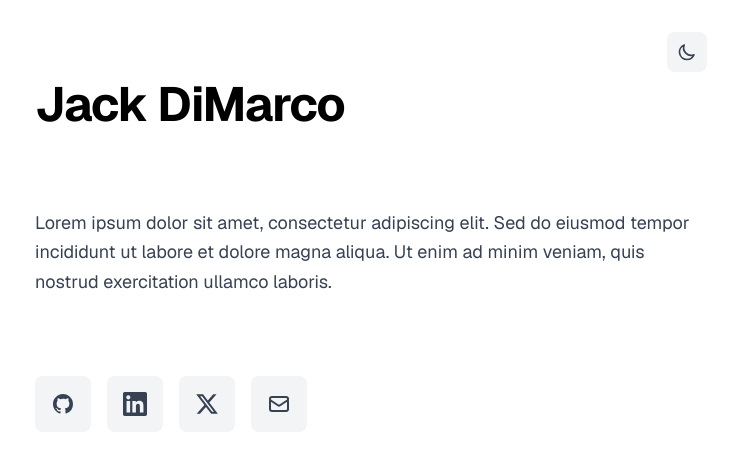
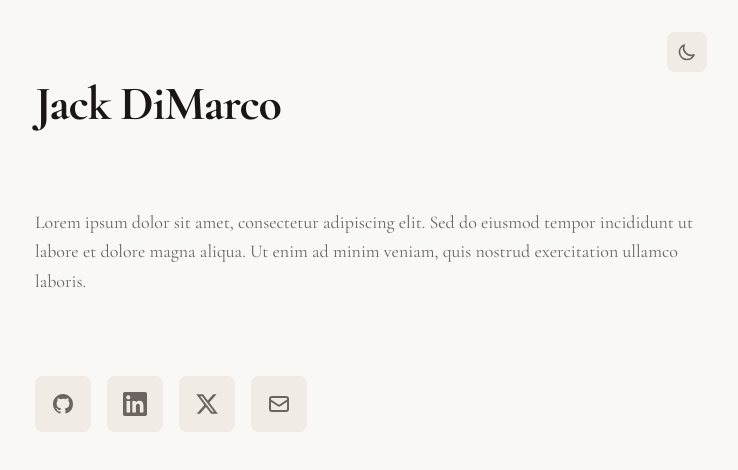
Before and after one commit to jackdimarco/site, a Next.js app: page / in a window 1280 px wide. Shown: the top 470 px of the page, without its empty margins (269-1007 px from the left). Built offline with nearby package versions, Linux system fonts and the light colour scheme.

Commit message:
style: update site theming

```diff
--- a/app/components/About.tsx
+++ b/app/components/About.tsx
@@ -3,7 +3,7 @@ import { siteConfig } from "@/config/site";
 export function About() {
   return (
     <section className="w-full max-w-2xl">
-      <p className="text-base md:text-lg text-gray-700 dark:text-gray-300 leading-relaxed">
+      <p className="text-base md:text-lg leading-relaxed" style={{ color: 'var(--color-muted-foreground)' }}>
         {siteConfig.bio}
       </p>
     </section>
--- a/app/components/Hero.tsx
+++ b/app/components/Hero.tsx
@@ -3,7 +3,7 @@ import { siteConfig } from "@/config/site";
 export function Hero() {
   return (
     <header className="w-full max-w-2xl">
-      <h1 className="text-4xl md:text-5xl font-bold tracking-tight text-black dark:text-white">
+      <h1 className="text-4xl md:text-5xl font-bold tracking-tight">
         {siteConfig.name}
       </h1>
     </header>
--- a/app/components/SocialLinks.tsx
+++ b/app/components/SocialLinks.tsx
@@ -1,3 +1,5 @@
+"use client";
+
 import { siteConfig } from "@/config/site";
 import {
   GitHubIcon,
@@ -48,7 +50,17 @@ export function SocialLinks() {
           href={link.url}
           target="_blank"
           rel="noopener noreferrer"
-          className="w-14 h-14 rounded-lg bg-gray-100 dark:bg-gray-800 hover:bg-gray-200 dark:hover:bg-gray-700 flex items-center justify-center text-gray-700 dark:text-gray-300"
+          className="w-14 h-14 rounded-lg flex items-center justify-center transition-colors"
+          style={{
+            backgroundColor: 'var(--color-muted)',
+            color: 'var(--color-muted-foreground)',
+          }}
+          onMouseEnter={(e) => {
+            e.currentTarget.style.backgroundColor = 'var(--color-accent)';
+          }}
+          onMouseLeave={(e) => {
+            e.currentTarget.style.backgroundColor = 'var(--color-muted)';
+          }}
           aria-label={`Visit ${link.name} profile`}
         >
           {link.icon}
--- a/app/components/ThemeToggle.tsx
+++ b/app/components/ThemeToggle.tsx
@@ -24,7 +24,17 @@ export function ThemeToggle() {
   return (
     <button
       onClick={() => setTheme(isDark ? "light" : "dark")}
-      className="absolute top-8 right-0 w-10 h-10 rounded-lg bg-gray-100 dark:bg-gray-800 hover:bg-gray-200 dark:hover:bg-gray-700 text-gray-700 dark:text-gray-300 flex items-center justify-center"
+      className="absolute top-8 right-0 w-10 h-10 rounded-lg flex items-center justify-center transition-colors"
+      style={{
+        backgroundColor: 'var(--color-muted)',
+        color: 'var(--color-muted-foreground)',
+      }}
+      onMouseEnter={(e) => {
+        e.currentTarget.style.backgroundColor = 'var(--color-accent)';
+      }}
+      onMouseLeave={(e) => {
+        e.currentTarget.style.backgroundColor = 'var(--color-muted)';
+      }}
       aria-label={`Switch to ${isDark ? "light" : "dark"} theme`}
       type="button"
     >
--- a/app/globals.css
+++ b/app/globals.css
@@ -2,11 +2,28 @@
 
 @variant dark (&:where(.dark, .dark *));
 
-@theme inline {
-  --font-sans: var(--font-geist-sans);
-  --font-mono: var(--font-geist-mono);
+:root {
+  --color-background: #faf8f5;
+  --color-foreground: #1a1613;
+  --color-muted: #f0ebe5;
+  --color-muted-foreground: #6b6460;
+  --color-border: #e5dfd7;
+  --color-accent: #d4ccc3;
+  --color-accent-foreground: #1a1613;
+}
+
+.dark {
+  --color-background: #1a1613;
+  --color-foreground: #faf8f5;
+  --color-muted: #242220;
+  --color-muted-foreground: #a39d96;
+  --color-border: #353330;
+  --color-accent: #2d2a27;
+  --color-accent-foreground: #faf8f5;
 }
 
 body {
-  font-family: var(--font-geist-sans), -apple-system, BlinkMacSystemFont, "Segoe UI", Roboto, sans-serif;
+  font-family: var(--font-serif), ui-serif, Georgia, Cambria, "Times New Roman", Times, serif;
+  background-color: var(--color-background);
+  color: var(--color-foreground);
 }
--- a/app/layout.tsx
+++ b/app/layout.tsx
@@ -1,16 +1,17 @@
 import type { Metadata } from "next";
-import { Geist, Geist_Mono } from "next/font/google";
+import { Cormorant_Garamond, Inter } from "next/font/google";
 import "./globals.css";
 import { ThemeProvider } from "./components/ThemeProvider";
 import { siteConfig } from "@/config/site";
 
-const geistSans = Geist({
-  variable: "--font-geist-sans",
+const cormorantGaramond = Cormorant_Garamond({
+  variable: "--font-serif",
   subsets: ["latin"],
+  weight: ["400", "600", "700"],
 });
 
-const geistMono = Geist_Mono({
-  variable: "--font-geist-mono",
+const inter = Inter({
+  variable: "--font-sans",
   subsets: ["latin"],
 });
 
@@ -27,7 +28,7 @@ export default function RootLayout({
   return (
     <html lang="en" suppressHydrationWarning>
       <body
-        className={`${geistSans.variable} ${geistMono.variable} antialiased`}
+        className={`${cormorantGaramond.variable} ${inter.variable} antialiased`}
       >
         <ThemeProvider>{children}</ThemeProvider>
       </body>
--- a/app/page.tsx
+++ b/app/page.tsx
@@ -5,7 +5,7 @@ import { ThemeToggle } from "./components/ThemeToggle";
 
 export default function Home() {
   return (
-    <div className="min-h-screen bg-white dark:bg-black flex justify-center px-6">
+    <div className="min-h-screen flex justify-center px-6">
       <div className="w-full max-w-2xl relative">
         <ThemeToggle />
         <main className="flex flex-col min-h-screen py-20 space-y-16 md:space-y-20">
```
